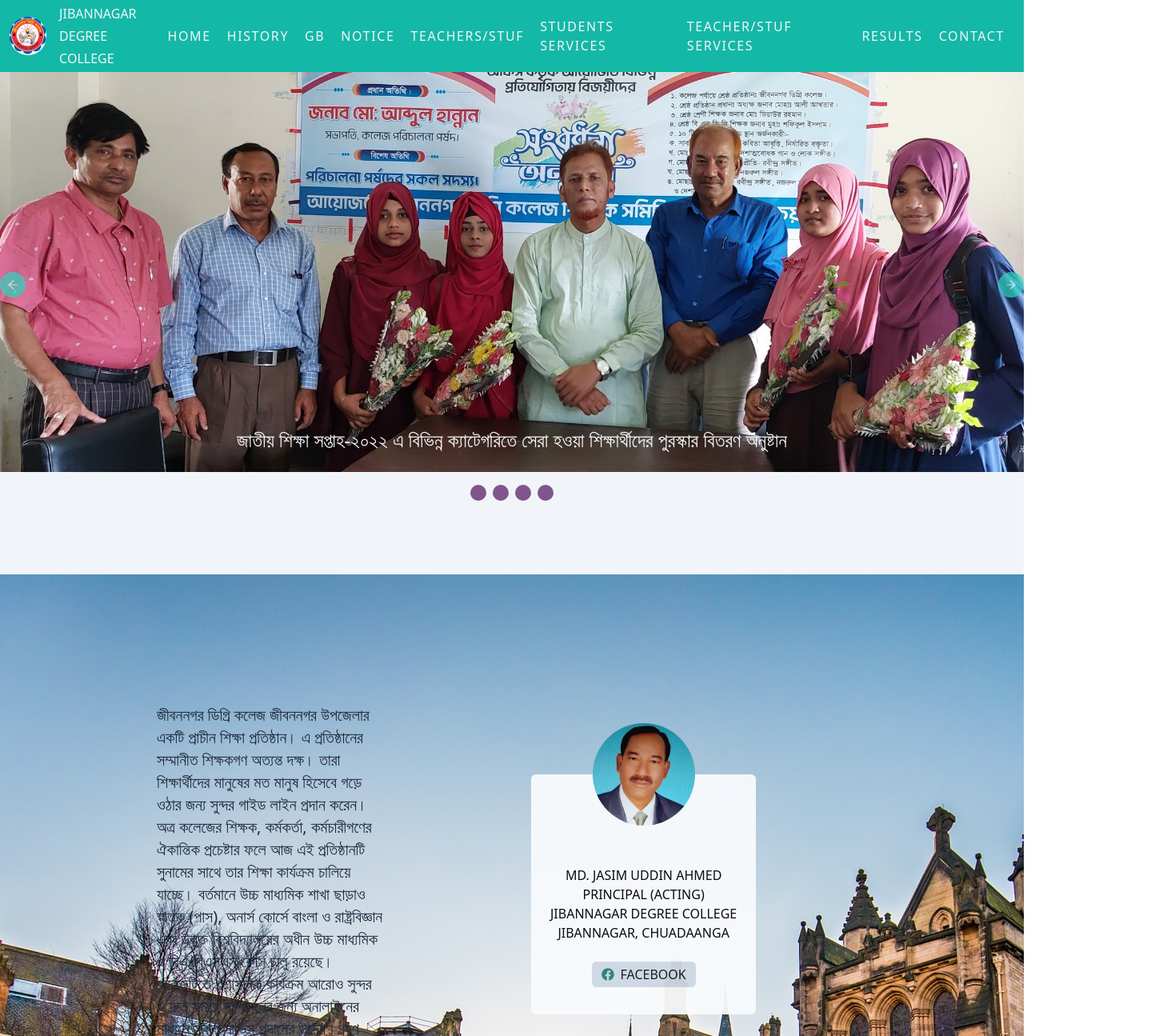
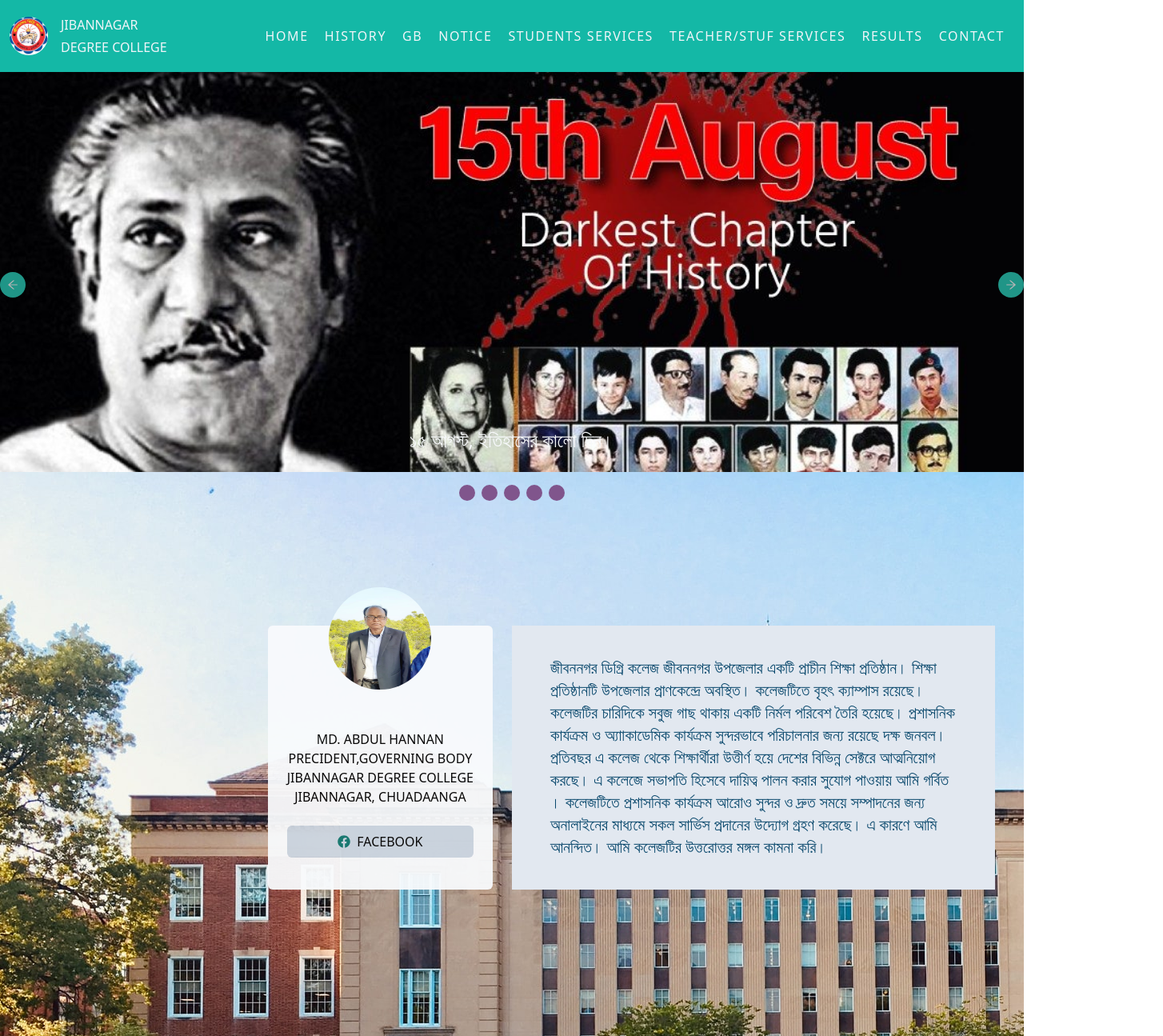
Before and after one commit to ronyahmmod/college-main-website, a Next.js app: page / in a window 1280 px wide. Shown: the top 1295 px of the page at 80% size, 1454 px wide, since content can reach past the window. Built offline with nearby package versions, Linux system fonts and the light colour scheme.

Commit message:
Implement footer and fix some layout issues

```diff
--- /dev/null
+++ b/components/footer.js
@@ -0,0 +1,87 @@
+import Link from "next/link";
+import { FaMailBulk, FaPhone, FaFacebookF, FaYoutube } from "react-icons/fa";
+
+const style = {
+  link: "text-slate-200 hover:underline uppercase text-sm transition-all ease-in-out",
+  linkContainer: "flex flex-col gap-3 p-4",
+};
+
+export default function Footer() {
+  return (
+    <div className="bg-black flex justify-around sm:flex-row flex-col min-h-[90px] p-3 sm:p-32 text-slate-50 sm:divide-x items-center gap-7">
+      {/* LINK PART */}
+      <div className="flex flex-col sm:flex-row">
+        <div className={style.linkContainer}>
+          {[
+            ["home", "/"],
+            ["history", "/history"],
+            ["gb", "/gb"],
+            ["notice", "/notice"],
+          ].map(([menu, href], index) => (
+            <Link href={href} key={index}>
+              <a className={style.link}>{menu}</a>
+            </Link>
+          ))}
+        </div>
+        <div className={style.linkContainer}>
+          {[
+            ["students services", "https://app1.jibannagardegreecollege.com/"],
+            [
+              "teacher/stuf services",
+              "https://app2.jibnannagardegreecollege.com/",
+            ],
+            ["results", "/results"],
+            ["contact", "/contact"],
+          ].map(([menu, href], index) => (
+            <Link href={href} key={index}>
+              <a className={style.link}>{menu}</a>
+            </Link>
+          ))}
+        </div>
+      </div>
+      {/* END LINK PART */}
+      {/* START CONTACT PART */}
+
+      <div className="flex flex-col p-2 gap-2 uppercase items-center justify-center sm:pl-11">
+        <h1 className="flex items-center gap-2">
+          <FaMailBulk />
+          jdcjibannagar@gmail.com
+        </h1>
+        <h1 className="flex items-center gap-2">
+          <FaPhone />
+          +8807624-75047
+        </h1>
+        <h1 className="flex items-center gap-2">
+          <FaFacebookF />
+          <Link href="https://facebook.com/jdcjc2016">
+            <a>jdcjc2016</a>
+          </Link>
+        </h1>
+        <h1 className="flex items-center gap-2">
+          <FaFacebookF />
+          <Link href="https://www.youtube.com/channel/UC5YJMQ-uXpuAUHcF80wfErg">
+            <a>jdc online class room</a>
+          </Link>
+        </h1>
+        <h1 className="flex items-center gap-2">EIIN: 115461</h1>
+        <h1 className="flex items-center gap-2">NU CODE: 0807</h1>
+        <h1 className="flex items-center gap-2">BM CODE: 29029</h1>
+      </div>
+      {/* END CONTACT */}
+
+      {/* START MAP */}
+      <div>{/* TODO MAP IMPLEMET */}</div>
+
+      {/* DEVELOPER */}
+      <div className="flex flex-col p-4 items-center">
+        <h1>&copy; {new Date().getFullYear()} JIBANNAGAR DEGREE COLLEGE</h1>
+        <h1>
+          DEVELOPER:{" "}
+          <Link href="https://www.ronyahmmod.com">
+            <a className="hover:underline">MD. RONY AHMMOD</a>
+          </Link>
+        </h1>
+      </div>
+    </div>
+  );
+}
--- a/components/layout.js
+++ b/components/layout.js
@@ -1,4 +1,5 @@
 import Head from "next/head";
+import Footer from "./footer";
 import Navbar from "./navbar";
 
 const siteTitle = "JDC";
@@ -23,7 +24,9 @@ export default function Layout({ children }) {
       </header>
 
       <main className={style.main}>{children}</main>
-      <footer>{/* Footer is go here */}</footer>
+      <footer>
+        <Footer />
+      </footer>
     </div>
   );
 }
--- a/components/navbar.js
+++ b/components/navbar.js
@@ -1,5 +1,6 @@
 import { useEffect, useState } from "react";
 import { AiOutlineMenu, AiOutlineClose } from "react-icons/ai";
+import Link from "next/link";
 const style = {
   wrapper:
     "w-screen md:w-full h-[90px] bg-teal-500 flex items-center text-slate-100 fixed z-50",
@@ -53,20 +54,26 @@ export default function Navbar() {
       {/* START NAV MENU */}
       <div className={style.menu}>
         {[
-          "home",
-          "history",
-          "gb",
-          "notice",
-          "teachers/stuf",
-          "students services",
-          "teacher/stuf services",
-          "results",
-          "contact",
-        ].map((menu) => (
-          <div className={style.menuItem} key={menu}>
-            {menu}
-          </div>
-        ))}
+          ["home", "/"],
+          ["history", "history"],
+          ["gb", "gb"],
+          ["notice", "notice"],
+          ["students services", "https://app1.jibannagardegreecollege.com/"],
+          [
+            "teacher/stuf services",
+            "https://app2.jibnannagardegreecollege.com/",
+          ],
+          ["results", "results"],
+          ["contact", "contact"],
+        ].map(([menu, href], index) => {
+          return (
+            <div className={style.menuItem} key={index}>
+              <Link href={href}>
+                <a>{menu}</a>
+              </Link>
+            </div>
+          );
+        })}
       </div>
       {/* END NAV MENU */}
       {/* TODO: DROP DOWN MENU */}
@@ -97,18 +104,22 @@ export default function Navbar() {
         </div>
         <div className={style.mobileMenu}>
           {[
-            "home",
-            "history",
-            "gb",
-            "notice",
-            "teachers/stuf",
-            "students services",
-            "teacher/stuf services",
-            "results",
-            "contact",
-          ].map((menu) => (
-            <div className={style.mobileMenuItem} key={menu}>
-              {menu}
+            ["home", "/"],
+            ["history", "history"],
+            ["gb", "gb"],
+            ["notice", "notice"],
+            ["students services", "https://app1.jibannagardegreecollege.com/"],
+            [
+              "teacher/stuf services",
+              "https://app2.jibnannagardegreecollege.com/",
+            ],
+            ["results", "results"],
+            ["contact", "contact"],
+          ].map(([menu, href], index) => (
+            <div className={style.mobileMenuItem} key={index}>
+              <Link href={href}>
+                <a>{menu}</a>
+              </Link>
             </div>
           ))}
         </div>
--- a/components/slideShow.js
+++ b/components/slideShow.js
@@ -3,7 +3,7 @@ import { AiOutlineArrowLeft, AiOutlineArrowRight } from "react-icons/ai";
 
 const style = {
   wrapper:
-    "relative max-w-screen w-full max-h-screen sm:max-h-[600px] bg-slate-200 h-[500px] mx-auto mb-32",
+    "relative max-w-screen w-full max-h-screen sm:max-h-[600px] bg-slate-200 h-[500px] mx-auto",
   slide: "w-full h-full animate-fade",
   slideImage: "h-full w-full object-cover",
   actionButton:
--- a/next.config.js
+++ b/next.config.js
@@ -2,6 +2,6 @@
 const nextConfig = {
   reactStrictMode: true,
   swcMinify: true,
-}
+};
 
-module.exports = nextConfig
+module.exports = nextConfig;
--- a/pages/index.js
+++ b/pages/index.js
@@ -3,6 +3,13 @@ import Link from "next/link";
 import Layout, { setTitle } from "../components/layout";
 import SlideShow from "../components/slideShow";
 import { FaFacebook } from "react-icons/fa";
+
+const style = {
+  affilitedItem:
+    "flex flex-col border border-teal-700 rounded-lg p-4 border gap-4 align-center min-w-[300px]",
+  label:
+    "bg-teal-700 p-3 rounded-lg text-sm text-slate-50  hover:bg-teal-600 transition-all ease-linear uppercase text-center",
+};
 
 export default function Home() {
   return (
@@ -13,6 +20,10 @@ export default function Home() {
       {/* START SLIDE SHOW */}
       <SlideShow
         slides={[
+          {
+            image: "images/fiftinth-aug.jpg",
+            caption: "১৫ আগস্ট, ইতিহাসের কালো দিন।",
+          },
           {
             image: "images/image-4.jpg",
             caption:
@@ -36,9 +47,52 @@ export default function Home() {
       />
 
       {/* END SLIDE SHOW */}
+      {/* START GB PRECIDENT SECTION  */}
+      <section className="max-w-screen bg-[url('/images/image-2.jpg')] sm:mb-4 bg-teal-900 flex py-32 sm:py-48 sm:p-9 sm:flex-wrap flex-col-reverse sm:flex-row-reverse justify-items-center gap-6">
+        <div className="md:text-xl px-7 md:px-12 flex flex-col justify-center basis-[1/2] w-full sm:w-1/2 text-sm text-slate-200 bg-primary sm:bg-slate-200 sm:text-sky-900 p-3 ">
+          জীবননগর ডিগ্রি কলেজ জীবননগর উপজেলার একটি প্রাচীন শিক্ষা প্রতিষ্ঠান।
+          শিক্ষা প্রতিষ্ঠানটি উপজেলার প্রাণকেন্দ্রে অবস্থিত। কলেজটিতে বৃহৎ
+          ক্যাম্পাস রয়েছে। কলেজটির চারিদিকে সবুজ গাছ থাকায় একটি নির্মল পরিবেশ
+          তৈরি হয়েছে। প্রশাসনিক কার্যক্রম ও অ্যাাকাডেমিক কার্যক্রম সুন্দরভাবে
+          পরিচালনার জন্য রয়েছে দক্ষ জনবল। প্রতিবছর এ কলেজ থেকে শিক্ষার্থীরা
+          উত্তীর্ণ হয়ে দেশের বিভিন্ন সেক্টরে আত্মনিয়োগ করছে। এ কলেজে সভাপতি
+          হিসেবে দায়িত্ব পালন করার সুযোগ পাওয়ায় আমি গর্বিত । কলেজটিতে প্রশাসনিক
+          কার্যক্রম আরোও সুন্দর ও দ্রুত সময়ে সম্পাদনের জন্য অনালাইনের মাধ্যমে
+          সকল সার্ভিস প্রদানের উদ্যোগ গ্রহণ করেছে। এ কারণে আমি আনন্দিত। আমি
+          কলেজটির উত্তরোত্তর মঙ্গল কামনা করি।
+        </div>
+        <div className="flex flex-col justify-center basis-[1/2]">
+          <div className="py-4 bg-slate-50 rounded-md relative flex flex-col opacity-95">
+            <div className="w-32 h-32 rounded-full flex justify-center mx-auto -translate-y-1/2 absolute right-1/2 left-1/2 -translate-x-1/2 z-50">
+              <img
+                src="/images/precident.jpg"
+                alt="principal"
+                className="h-32 w-32 rounded-full"
+              />
+            </div>
+            <div className="mt-[90px] sm:p-6 flex justify-center flex-col items-center">
+              <h1>MD. ABDUL HANNAN</h1>
+              <h1>PRECIDENT,GOVERNING BODY</h1>
+              <h1>JIBANNAGAR DEGREE COLLEGE</h1>
+              <h1>JIBANNAGAR, CHUADAANGA</h1>
+              <Link
+                href="https://www.facebook.com/profile.php?id=100009941685274"
+                target="_self"
+              >
+                <a className="mt-2 sm:mt-6 uppercase flex gap-2 items-center justify-center bg-slate-300 px-3 py-2 rounded-md animate-pulse text-center w-full">
+                  <FaFacebook className="text-teal-700" />
+                  facebook
+                </a>
+              </Link>
+            </div>
+          </div>
+        </div>
+      </section>
+      {/* END GB PRECIDENT */}
+
       {/* START SECTION  */}
-      <section className="min-h-screen max-w-screen bg-[url('/images/image-1.jpg')] bg-teal-900 flex py-32 sm:p-9 sm:flex-wrap flex-col-reverse md:flex-row justify-items-center gap-6">
-        <div className="md:text-xl px-7 md:px-40 flex flex-col justify-center basis-[1/2] w-full sm:w-1/2 text-sm text-slate-200 bg-primary sm:bg-transparent sm:text-slate-800 p-3">
+      <section className="max-w-screen bg-[url('/images/image-1.jpg')] bg-teal-900 flex py-32 sm:py-48 sm:p-9 sm:flex-wrap flex-col-reverse md:flex-row justify-items-center gap-6">
+        <div className="md:text-xl px-7 md:px-12 flex flex-col justify-center basis-[1/2] w-full sm:w-1/2 text-sm text-slate-200 bg-primary sm:bg-transparent sm:text-slate-800 p-3">
           জীবননগর ডিগ্রি কলেজ জীবননগর উপজেলার একটি প্রাচীন শিক্ষা প্রতিষ্ঠান। এ
           প্রতিষ্ঠানের সম্মানীত শিক্ষকগণ অত্যন্ত দক্ষ। তারা শিক্ষার্থীদের
           মানুষের মত মানুষ হিসেবে গড়ে ওঠার জন্য সুন্দর গাইড লাইন প্রদান করেন।
@@ -51,7 +105,7 @@ export default function Home() {
           উদ্যোগ গ্রহণ করেছে। এ কারণে আমি আনন্দিত এবং একইসাথে গর্বিত।
         </div>
         <div className="flex flex-col justify-center basis-[1/2]">
-          <div className="bg-slate-50 h-[300px] rounded-md relative flex flex-col opacity-95 animate-fade">
+          <div className="py-4 bg-slate-50 rounded-md relative flex flex-col opacity-95">
             <div className="w-32 h-32 rounded-full flex justify-center mx-auto -translate-y-1/2 absolute right-1/2 left-1/2 -translate-x-1/2 z-50">
               <img
                 src="/images/principal.jpg"
@@ -68,7 +122,7 @@ export default function Home() {
                 href="https://www.facebook.com/profile.php?id=100011428182261"
                 target="_self"
               >
-                <a className="mt-6 uppercase flex gap-2 items-center bg-slate-300 px-3 py-1 rounded-md animate-pulse">
+                <a className="mt-2 sm:mt-6 uppercase flex gap-2 items-center justify-center bg-slate-300 px-3 py-2 rounded-md animate-pulse text-center w-full">
                   <FaFacebook className="text-teal-700" />
                   facebook
                 </a>
@@ -77,6 +131,35 @@ export default function Home() {
           </div>
         </div>
       </section>
+
+      {/* AFFILIATED SUBJECTS */}
+      <section className="flex flex-col  sm:p-32 p-4 pt-8 justify-center gap-8">
+        <h1 className="text-center text-md md:text-2xl text-sky-600 uppercase underline tracking-wider">
+          Affiliated Groups/Trades/Subjects
+        </h1>
+        <div className="flex flex-col sm:flex-row sm:p-6 p-4 justify-center gap-8">
+          {[
+            ["hsc general", ["science", "humanities", "business studies"]],
+            ["hsc bm", ["computer operation", "human resource management"]],
+            ["degree pass", ["ba", "bss", "bbs"]],
+            ["honours", ["bangla", "political science"]],
+            ,
+            ["bou", ["HSC", "ba/bss"]],
+          ].map(([course, groups], index) => (
+            <div key={index} className={style.affilitedItem}>
+              <div className={style.label}>{course}</div>
+              {groups.map((group, index) => (
+                <div
+                  key={index}
+                  className="bg-white divide-y divide-slate-200 uppercase text-center p-2"
+                >
+                  {group}
+                </div>
+              ))}
+            </div>
+          ))}
+        </div>
+      </section>
     </Layout>
   );
 }
```
Also changed, not shown: public/images/fiftinth-aug.jpg (added), public/images/precident.jpg (added).
